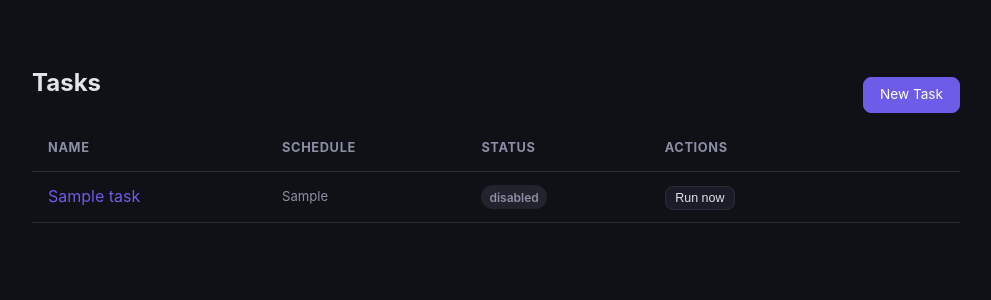
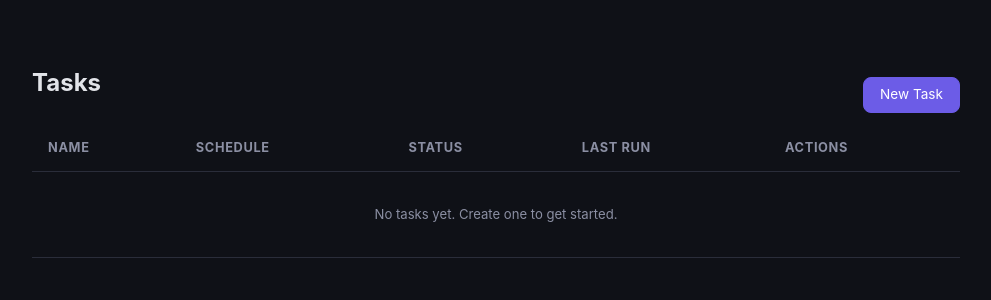
Before and after one commit to kiliancm94/daruma, a FastAPI app: template templates/tasks_list.html in a window 1280 px wide. Shown: the part 128-428 px from the top of the page, without its empty margins (144-1135 px from the left). Run offline with FastAPI, Linux system fonts and the light colour scheme; the template is opened without the code that fills it: most values are stand-ins (such as "Sample title", 1, 10 or a date in 2020).

Commit message:
feat: auto permission mode for CLI, last run status, UI auto-refresh

```diff
--- a/app/runner.py
+++ b/app/runner.py
@@ -6,7 +6,7 @@ def run_claude(
     allowed_tools: str | None = None,
     timeout: int = 300,
 ) -> dict:
-    cmd = ["claude", "-p", prompt]
+    cmd = ["claude", "-p", "--permission-mode", "auto", prompt]
     if allowed_tools:
         cmd.extend(["--allowedTools", allowed_tools])
 
--- a/templates/partials/task_row.html
+++ b/templates/partials/task_row.html
@@ -9,13 +9,24 @@
         {% endif %}
     </td>
     <td>
+        {% if task.last_run %}
+            {% if task.last_run.status == "success" %}
+                <span class="badge badge-success">success</span>
+            {% elif task.last_run.status == "failed" %}
+                <span class="badge badge-danger">failed</span>
+            {% else %}
+                <span class="badge badge-warning">running…</span>
+            {% endif %}
+            <span class="text-dim text-sm">{{ task.last_run.started_at[:16] }}</span>
+        {% else %}
+            <span class="text-dim text-sm">—</span>
+        {% endif %}
+    </td>
+    <td>
         <button class="btn btn-sm"
                 hx-post="/api/tasks/{{ task.id }}/run"
-                hx-target="#task-{{ task.id }}"
-                hx-swap="outerHTML"
-                hx-indicator="#spinner-{{ task.id }}">
+                hx-swap="none">
             Run now
         </button>
-        <span id="spinner-{{ task.id }}" class="htmx-indicator text-dim text-sm">running…</span>
     </td>
 </tr>
--- a/templates/tasks_list.html
+++ b/templates/tasks_list.html
@@ -7,14 +7,14 @@
 </div>
 <table>
     <thead>
-        <tr><th>Name</th><th>Schedule</th><th>Status</th><th>Actions</th></tr>
+        <tr><th>Name</th><th>Schedule</th><th>Status</th><th>Last Run</th><th>Actions</th></tr>
     </thead>
-    <tbody>
+    <tbody hx-get="/ui/" hx-trigger="every 5s" hx-select="tbody tr" hx-swap="innerHTML">
         {% for task in tasks %}
             {% include "partials/task_row.html" %}
         {% endfor %}
         {% if not tasks %}
-            <tr><td colspan="4" class="text-dim text-sm" style="text-align:center; padding:2rem;">
+            <tr><td colspan="5" class="text-dim text-sm" style="text-align:center; padding:2rem;">
                 No tasks yet. Create one to get started.
             </td></tr>
         {% endif %}
```
Also changed, not shown: app/repository.py (+7 -0 lines), app/routers/ui.py (+8 -2 lines).
